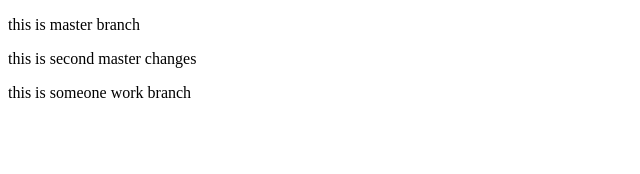
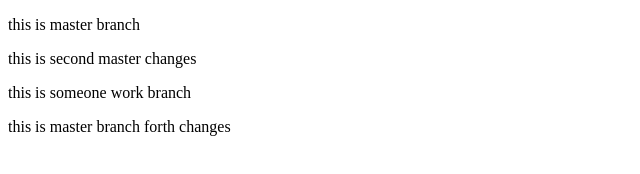
Before and after one commit to ahshan-marazin/testing, a plain HTML site: page index.html in a window 1280 px wide. Shown: the whole page, without its empty margins (0-640 px from the left). Drawn offline with Linux system fonts and the light colour scheme.

Commit message:
third master brange changes

```diff
--- a/index.html
+++ b/index.html
@@ -9,5 +9,6 @@
     <p>this is master branch</p>
     <p>this is second master changes</p>
     <p>this is someone work branch</p>
+    <p>this is master  branch forth changes</p>
 </body>
 </html>
```
